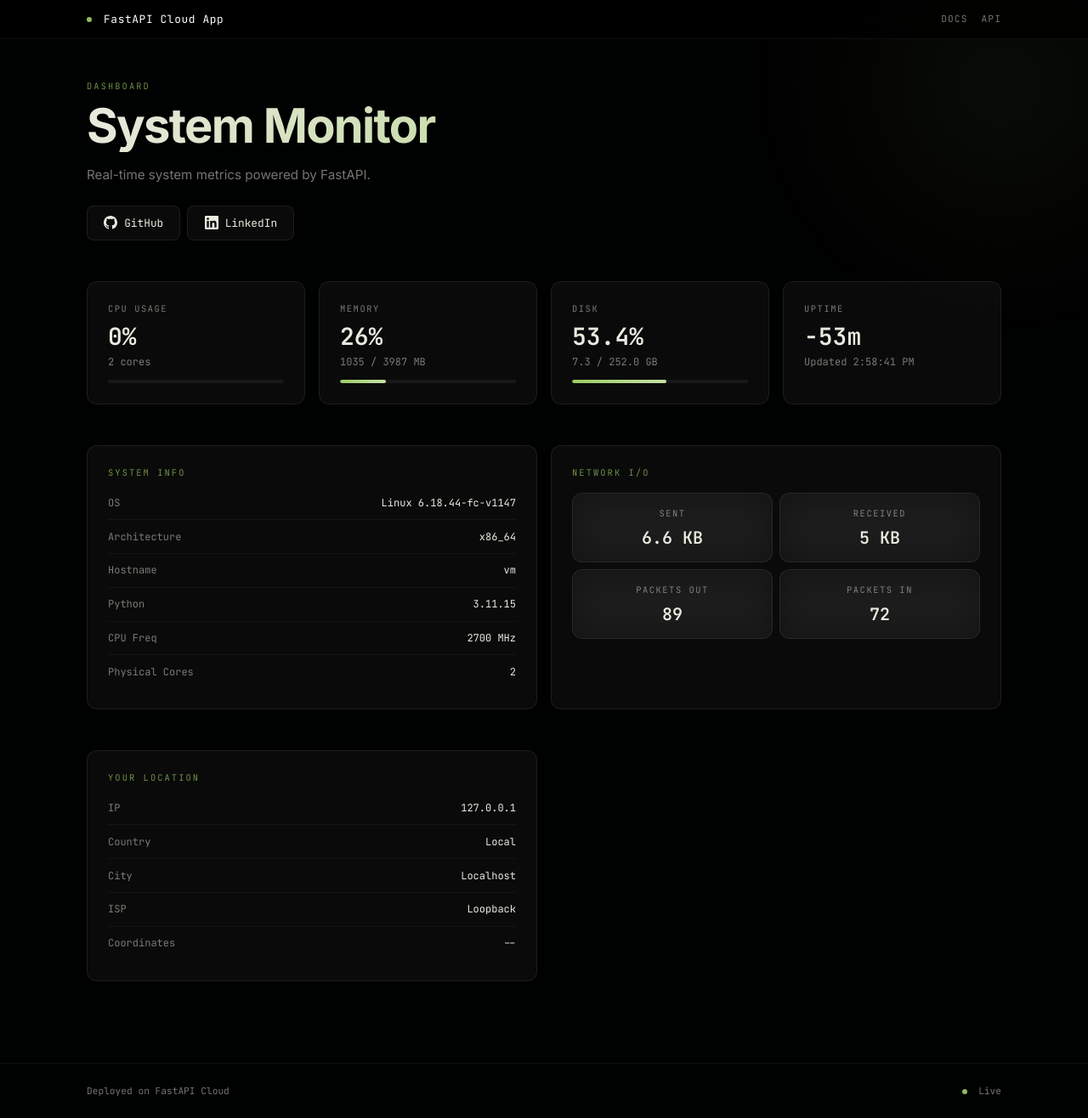
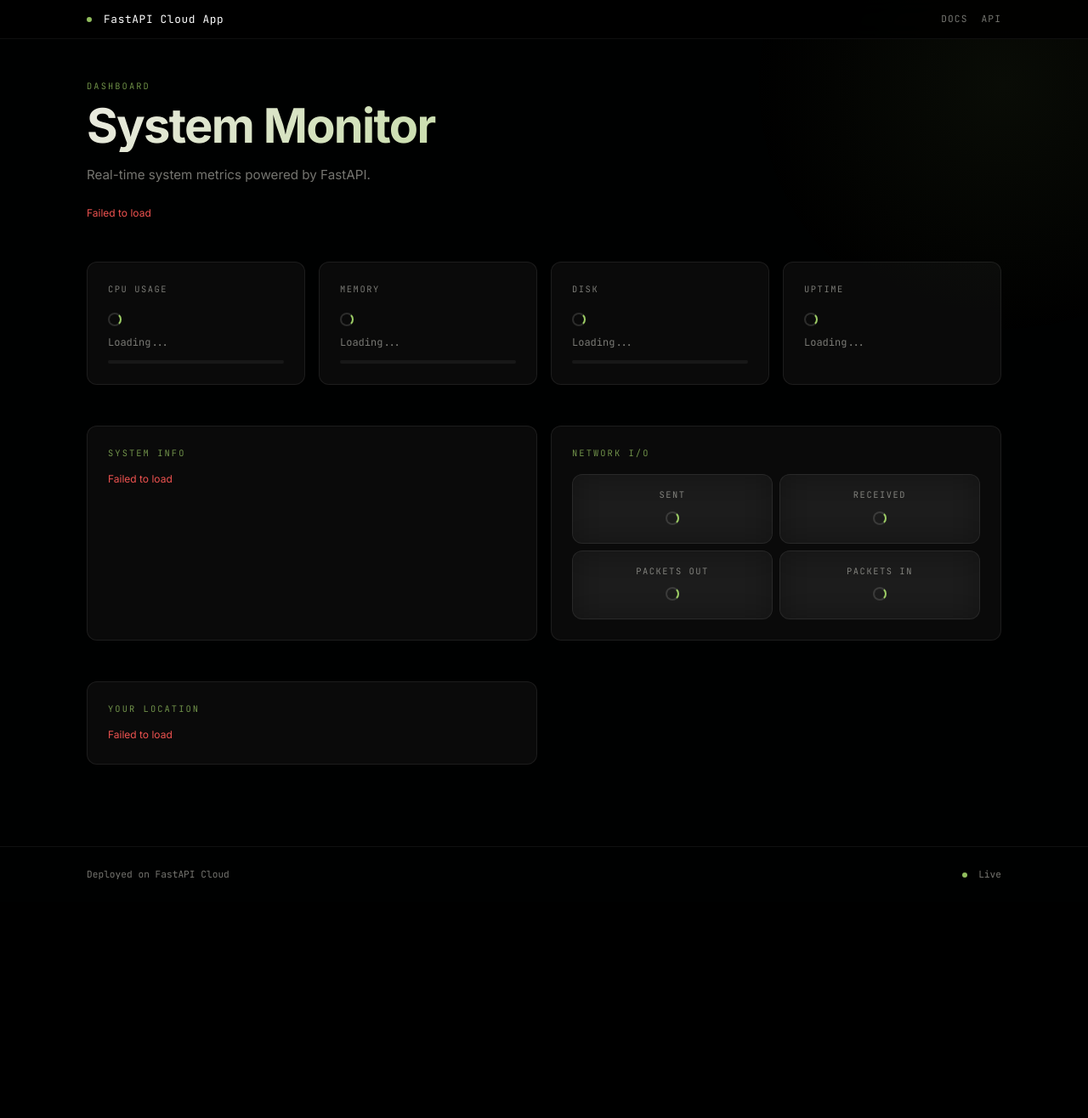
Before and after one commit to dhimanparas20/fastapi-cloud, a FastAPI app: page / in a window 1280 px wide. Shown: the whole page at 85% size. After the commit the page ends 1035 px from the top, so only its background shows below. Run offline with FastAPI, Linux system fonts and the light colour scheme.

Commit message:
feat(dashboard): lazy-load visitor geolocation via new /api/geo endpoint (main)
- Remove direct geolocation lookup from main dashboard route to speed up page load
- Add /api/geo endpoint with rate limiting to fetch client geolocation asynchronously
- Update dashboard template to fetch and render geo data after initial render
- Log client IP and requests in /api/geo handler for monitoring
- Document new /api/geo endpoint in README with description and access info

```diff
--- a/app.py
+++ b/app.py
@@ -1,4 +1,5 @@
 import logging
+import os
 from pathlib import Path
 
 from dotenv import load_dotenv
@@ -49,26 +50,18 @@
 TAGS_METADATA = [
     {"name": "dashboard", "description": "HTML dashboard and public endpoints"},
     {"name": "monitoring", "description": "System metrics and request stats"},
-    {"name": "protected", "description": "Endpoints requiring X-API-Key header"},
 ]
 
 app.openapi_tags = TAGS_METADATA
 
 
-# --- Routes: Public ---
+# --- Routes: Dashboard ---
 @app.get("/", response_class=HTMLResponse, tags=["dashboard"])
 @limiter.limit("30/minute")
 async def root(request: Request):
     logger.info("GET / — rendering dashboard")
-    status = get_full_status()
-    info = get_app_info()
-    ip = await get_client_ip(request)
-    geo = await get_geolocation(ip)
-    return templates.TemplateResponse(request, "index.html", {
-        "status": status,
-        "info": info,
-        "geo": geo,
-    })
+    api_key = os.getenv("API_KEY", "")
+    return templates.TemplateResponse(request, "index.html", {"api_key": api_key})
 
 
 @app.get("/health", tags=["dashboard"])
@@ -78,38 +71,36 @@
     return {"status": "ok"}
 
 
-# --- Routes: Monitoring ---
-@app.get("/status", tags=["monitoring"])
+# --- Routes: API (protected) ---
+@app.get("/api/status", tags=["monitoring"])
 @limiter.limit("30/minute")
-async def status(request: Request, api_key: str = Depends(require_api_key)):
-    logger.info("GET /status — returning system info")
+async def api_status(request: Request, api_key: str = Depends(require_api_key)):
+    logger.info("GET /api/status — returning system info")
     return get_full_status()
 
 
-@app.get("/info", tags=["monitoring"])
+@app.get("/api/info", tags=["monitoring"])
 @limiter.limit("30/minute")
-async def info(request: Request, api_key: str = Depends(require_api_key)):
-    logger.info("GET /info — returning app info")
+async def api_info(request: Request, api_key: str = Depends(require_api_key)):
+    logger.info("GET /api/info — returning app info")
     return get_app_info()
 
 
-@app.get("/metrics", tags=["monitoring"])
+@app.get("/api/geo", tags=["monitoring"])
+@limiter.limit("10/minute")
+async def api_geo(request: Request, api_key: str = Depends(require_api_key)):
+    ip = await get_client_ip(request)
+    logger.info(f"GET /api/geo — looking up {ip}")
+    return await get_geolocation(ip)
+
+
+@app.get("/api/metrics", tags=["monitoring"])
 @limiter.limit("30/minute")
-async def metrics(request: Request, api_key: str = Depends(require_api_key)):
-    logger.info("GET /metrics — returning request stats")
+async def api_metrics(request: Request, api_key: str = Depends(require_api_key)):
+    logger.info("GET /api/metrics — returning request stats")
     return get_request_stats()
 
 
-# --- Routes: Protected ---
-@app.get("/geo", tags=["protected"])
-@limiter.limit("10/minute")
-async def geo(request: Request, api_key: str = Depends(require_api_key)):
-    ip = await get_client_ip(request)
-    logger.info(f"GET /geo — looking up {ip}")
-    return await get_geolocation(ip)
-
-
 if __name__ == "__main__":
-    import os
     port = int(os.getenv("PORT", "8000"))
     uvicorn.run("app:app", host="0.0.0.0", port=port, reload=True)
--- a/templates/index.html
+++ b/templates/index.html
@@ -4,6 +4,7 @@
     <meta charset="UTF-8">
     <meta name="viewport" content="width=device-width, initial-scale=1.0">
     <title>FastAPI Cloud App</title>
+    <link rel="icon" href="https://cdn.jsdelivr.net/gh/fastapi/fastapi@master/docs/en/docs/img/favicon.png" type="image/png">
     <link href="https://cdn.jsdelivr.net/npm/bootstrap@5.3.3/dist/css/bootstrap.min.css" rel="stylesheet">
     <link href="https://fonts.googleapis.com/css2?family=JetBrains+Mono:wght@400;500;600&family=Inter:wght@400;500;600;700&display=swap" rel="stylesheet">
     <style>
@@ -238,6 +239,29 @@
         footer {
             border-top: 1px solid rgba(255, 255, 255, 0.06);
         }
+
+        .spinner {
+            display: inline-block;
+            width: 16px;
+            height: 16px;
+            border: 2px solid rgba(234, 234, 224, 0.15);
+            border-top-color: var(--accent);
+            border-radius: 50%;
+            animation: spin 0.8s linear infinite;
+        }
+
+        @keyframes spin {
+            to { transform: rotate(360deg); }
+        }
+
+        .loading-text {
+            font-family: 'JetBrains Mono', monospace;
+            font-size: 0.75rem;
+            color: var(--text-muted);
+            display: flex;
+            align-items: center;
+            gap: 6px;
+        }
     </style>
 </head>
 <body>
@@ -265,8 +289,7 @@
                 Real-time system metrics powered by FastAPI.
             </p>
             <div class="d-flex gap-2 mt-4 flex-wrap" id="social-links">
-                <div class="loading-skeleton" style="width: 120px; height: 36px;"></div>
-                <div class="loading-skeleton" style="width: 120px; height: 36px;"></div>
+                <span class="loading-text"><span class="spinner"></span> Loading links...</span>
             </div>
         </section>
 
@@ -274,9 +297,9 @@
             <div class="row g-3">
                 <div class="col-md-3 col-6 fade-in fade-in-d1">
                     <div class="glass-card stat-card h-100">
-                        <div class="stat-label">CPU Usage</div>
-                        <div class="stat-value" id="cpu-usage">--</div>
-                        <div class="stat-sub" id="cpu-cores">-- cores</div>
+                            <div class="stat-label">CPU Usage</div>
+                            <div class="stat-value" id="cpu-usage"><span class="spinner"></span></div>
+                            <div class="stat-sub" id="cpu-cores"><span class="loading-text">Loading...</span></div>
                         <div class="progress-bar-container">
                             <div class="progress-bar-fill" id="cpu-bar" style="width: 0%"></div>
                         </div>
@@ -284,9 +307,9 @@
                 </div>
                 <div class="col-md-3 col-6 fade-in fade-in-d2">
                     <div class="glass-card stat-card h-100">
-                        <div class="stat-label">Memory</div>
-                        <div class="stat-value" id="mem-usage">--</div>
-                        <div class="stat-sub" id="mem-detail">-- / --</div>
+                            <div class="stat-label">Memory</div>
+                            <div class="stat-value" id="mem-usage"><span class="spinner"></span></div>
+                            <div class="stat-sub" id="mem-detail"><span class="loading-text">Loading...</span></div>
                         <div class="progress-bar-container">
                             <div class="progress-bar-fill" id="mem-bar" style="width: 0%"></div>
                         </div>
@@ -294,9 +317,9 @@
                 </div>
                 <div class="col-md-3 col-6 fade-in fade-in-d3">
                     <div class="glass-card stat-card h-100">
-                        <div class="stat-label">Disk</div>
-                        <div class="stat-value" id="disk-usage">--</div>
-                        <div class="stat-sub" id="disk-detail">-- / --</div>
+                            <div class="stat-label">Disk</div>
+                            <div class="stat-value" id="disk-usage"><span class="spinner"></span></div>
+                            <div class="stat-sub" id="disk-detail"><span class="loading-text">Loading...</span></div>
                         <div class="progress-bar-container">
                             <div class="progress-bar-fill" id="disk-bar" style="width: 0%"></div>
                         </div>
@@ -304,9 +327,9 @@
                 </div>
                 <div class="col-md-3 col-6 fade-in fade-in-d4">
                     <div class="glass-card stat-card h-100">
-                        <div class="stat-label">Uptime</div>
-                        <div class="stat-value" id="uptime">--</div>
-                        <div class="stat-sub" id="timestamp">--</div>
+                            <div class="stat-label">Uptime</div>
+                            <div class="stat-value" id="uptime"><span class="spinner"></span></div>
+                            <div class="stat-sub" id="timestamp"><span class="loading-text">Loading...</span></div>
                     </div>
                 </div>
             </div>
@@ -318,10 +341,7 @@
                     <div class="glass-card p-4 h-100">
                         <div class="section-title">System Info</div>
                         <div id="system-info">
-                            <div class="loading-skeleton mb-2" style="width: 100%;"></div>
-                            <div class="loading-skeleton mb-2" style="width: 100%;"></div>
-                            <div class="loading-skeleton mb-2" style="width: 100%;"></div>
-                            <div class="loading-skeleton mb-2" style="width: 100%;"></div>
+                            <div class="loading-text"><span class="spinner"></span> Loading system info...</div>
                         </div>
                     </div>
                 </div>
@@ -332,25 +352,25 @@
                             <div class="col-6">
                                 <div class="glass-card network-stat">
                                     <div class="stat-label">Sent</div>
-                                    <div class="stat-value" id="net-sent">--</div>
+                                    <div class="stat-value" id="net-sent"><span class="spinner"></span></div>
                                 </div>
                             </div>
                             <div class="col-6">
                                 <div class="glass-card network-stat">
                                     <div class="stat-label">Received</div>
-                                    <div class="stat-value" id="net-recv">--</div>
+                                    <div class="stat-value" id="net-recv"><span class="spinner"></span></div>
                                 </div>
                             </div>
                             <div class="col-6">
                                 <div class="glass-card network-stat">
                                     <div class="stat-label">Packets Out</div>
-                                    <div class="stat-value" id="pkt-out">--</div>
+                                    <div class="stat-value" id="pkt-out"><span class="spinner"></span></div>
                                 </div>
                             </div>
                             <div class="col-6">
                                 <div class="glass-card network-stat">
                                     <div class="stat-label">Packets In</div>
-                                    <div class="stat-value" id="pkt-in">--</div>
+                                    <div class="stat-value" id="pkt-in"><span class="spinner"></span></div>
                                 </div>
                             </div>
                         </div>
@@ -367,23 +387,23 @@
                         <div id="geo-info">
                             <div class="system-info-row">
                                 <span class="system-info-key">IP</span>
-                                <span class="system-info-val" id="geo-ip">--</span>
+                                <span class="system-info-val" id="geo-ip"><span class="spinner"></span></span>
                             </div>
                             <div class="system-info-row">
                                 <span class="system-info-key">Country</span>
-                                <span class="system-info-val" id="geo-country">--</span>
+                                <span class="system-info-val" id="geo-country"><span class="spinner"></span></span>
                             </div>
                             <div class="system-info-row">
                                 <span class="system-info-key">City</span>
-                                <span class="system-info-val" id="geo-city">--</span>
+                                <span class="system-info-val" id="geo-city"><span class="spinner"></span></span>
                             </div>
                             <div class="system-info-row">
                                 <span class="system-info-key">ISP</span>
-                                <span class="system-info-val" id="geo-isp">--</span>
+                                <span class="system-info-val" id="geo-isp"><span class="spinner"></span></span>
                             </div>
                             <div class="system-info-row">
                                 <span class="system-info-key">Coordinates</span>
-                                <span class="system-info-val" id="geo-coords">--</span>
+                                <span class="system-info-val" id="geo-coords"><span class="spinner"></span></span>
                             </div>
                         </div>
                     </div>
@@ -406,10 +426,6 @@
 
     <script src="https://cdn.jsdelivr.net/npm/bootstrap@5.3.3/dist/js/bootstrap.bundle.min.js"></script>
     <script>
-        const STATUS = {{ status | tojson }};
-        const INFO = {{ info | tojson }};
-        const GEO = {{ geo | tojson }};
-
         function formatBytes(bytes) {
             if (bytes === 0) return '0 B';
             const k = 1024;
@@ -496,9 +512,28 @@
                 (data.lat && data.lon) ? `${data.lat}, ${data.lon}` : '--';
         }
 
-        renderStatus(STATUS);
-        renderInfo(INFO);
-        renderGeo(GEO);
+        const API_KEY = {{ api_key | tojson }};
+
+        async function fetchData(url, renderFn, elId) {
+            try {
+                const headers = {};
+                if (API_KEY) headers['X-API-Key'] = API_KEY;
+                const res = await fetch(url, { headers });
+                if (!res.ok) throw new Error(res.status);
+                const data = await res.json();
+                renderFn(data);
+            } catch (err) {
+                console.error(`Failed to load ${url}:`, err);
+                if (elId) {
+                    const el = document.getElementById(elId);
+                    if (el) el.innerHTML = '<span style="color:#ef5350;font-family:var(--font-mono);font-size:0.75rem;">Failed to load</span>';
+                }
+            }
+        }
+
+        fetchData('/api/status', renderStatus, 'system-info');
+        fetchData('/api/info', renderInfo, 'social-links');
+        fetchData('/api/geo', renderGeo, 'geo-info');
     </script>
 </body>
 </html>
```
Also changed, not shown: README.md.
